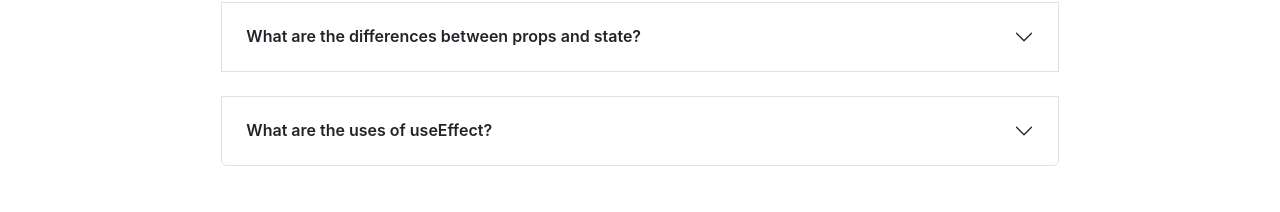
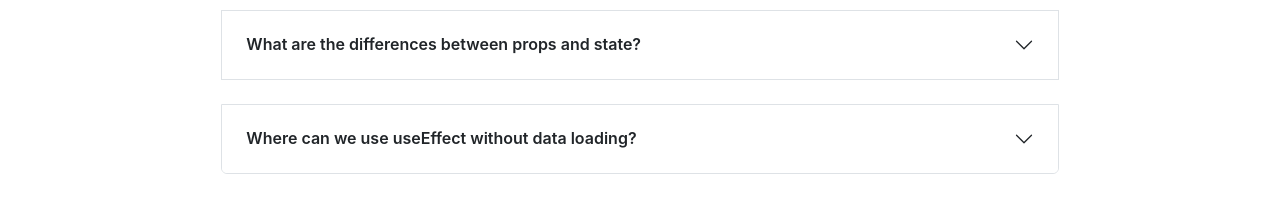
Before and after one commit to joymozumder/ultra-active, a React (Create React App) app: page / in a window 1280 px wide. Shown: the part 1209-1421 px from the top of the page. Built offline with nearby package versions, Linux system fonts and the light colour scheme.

Commit message:
updated question 3

```diff
--- a/src/components/QuestionAnswer/QuestionAnswer.js
+++ b/src/components/QuestionAnswer/QuestionAnswer.js
@@ -3,7 +3,7 @@ import React from 'react';
 const QuestionAnswer = () => {
     return (
         <div className=' my-5 '>
-            <h3 className='text-center'>Question & Answer</h3>
+            <h3 className='text-center mb-3'>Question & Answer</h3>
             <div className="col-12 col-md-8 mx-auto">
                     <div className="accordion" id="accordionExample">
                         <div className="accordion-item border mb-4">
@@ -42,13 +42,13 @@ const QuestionAnswer = () => {
                                 <button className="accordion-button fw-semibold px-4 py-4 collapsed" type="button"
                                     data-bs-toggle="collapse" data-bs-target="#collapseThree" aria-expanded="false"
                                     aria-controls="collapseThree">
-                                    What are the uses of useEffect?
+                                    Where can we use useEffect without data loading?
                                 </button>
                             </h2>
                             <div id="collapseThree" className="accordion-collapse collapse" aria-labelledby="headingThree"
                                 data-bs-parent="#accordionExample">
                                 <div className="accordion-body px-4">
-                                    The motivation behind the introduction of useEffect Hook is to eliminate the side-effects of using class-based components. For example, tasks like updating the DOM, fetching data from API end-points, setting up subscriptions or timers, etc can be lead to unwarranted side-effects. Since the render method is to quick to produce a side-effect one needs to use life cycle methods to observe the side effects. A functional React component uses props and/or state to calculate the output. If the functional component makes calculations that don't target the output value, then these calculations are named side-effects.
+                                    The useEffect Hook allows us to perform side effects in our components. Some examples of side effects are: fetching data, directly updating the DOM, and timers. By using this Hook, we tell React that our component needs to do something after render. React will remember the function we passed, and call it later after performing the DOM updates. In this effect, we set the document title, but we could also perform data fetching or call some other imperative API. We can use useEffect for: validating input field, live filtering, trigger animation on new array value, update paragraph list on fetched API data update, etc.
                                 </div>
                             </div>
                         </div>
```
